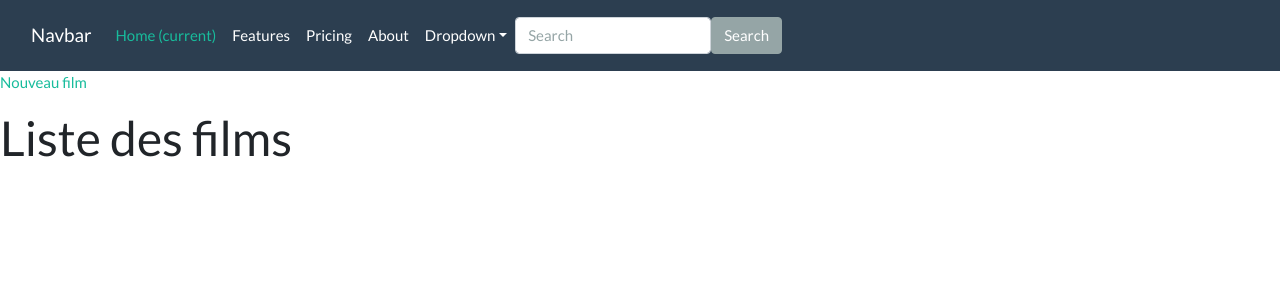
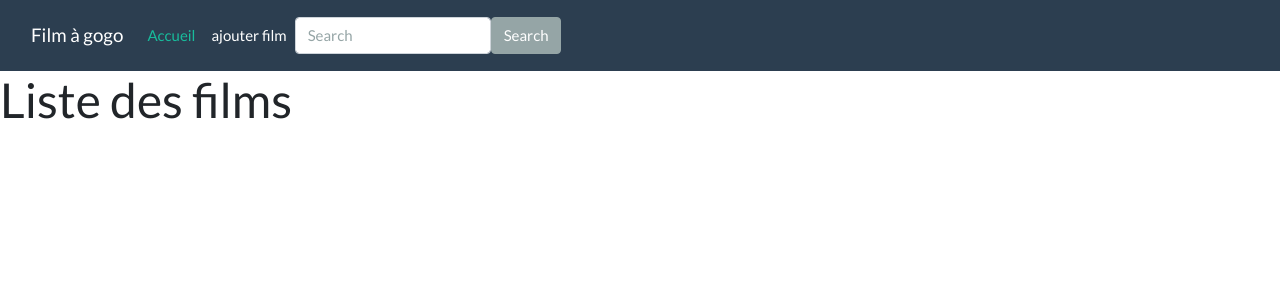
Before and after one commit to juan361/projet-film, a Symfony app: template templates/film/listFilms.html.twig in a window 1280 px wide. Shown: the top 300 px of the page. Run offline with Twig, Linux system fonts and the light colour scheme; the template is opened without the code that fills it, so the values that code supplies are empty; some libraries are stand-ins or nearby versions.

Commit message:
ajoutFilm marche + on petu aller dans détail page (qui ne marche pas)

```diff
--- a/config/routes.yaml
+++ b/config/routes.yaml
@@ -5,3 +5,7 @@ films:
 ajoutFilm:
     path: /ajout/film
     controller: App\Controller\FilmController::ajoutFilm
+
+detailsFilm:
+    path: detail/film
+    controller: App\Controller\FilmController::detailsFilm
--- a/src/Controller/FilmController.php
+++ b/src/Controller/FilmController.php
@@ -34,6 +34,7 @@ class FilmController extends AbstractController
     public function ajoutFilm(Request $request, ManagerRegistry $doctrine, SearchFilm $chercher):Response
     {
         $film = new Film();
+        $film->setNbreVotants(1);
         $form= $this->createForm(FilmType::class, $film);
         $form ->handleRequest($request);
         if($form->isSubmitted() && $form->isValid()){
@@ -44,13 +45,13 @@ class FilmController extends AbstractController
             $entitymanager->persist($film);
 
             $entitymanager->flush();
-            return $this->redirect('films');
+            return $this->redirect("/index");
 
         }
 
         return $this->renderForm('film/ajout.html.twig', ['form'=> $form]);
     }
-    public function detailFilm(){
+    public function detailsFilm(){
         // a remplir
     }
 }
--- a/src/Form/FilmType.php
+++ b/src/Form/FilmType.php
@@ -5,6 +5,7 @@ namespace App\Form;
 use App\Entity\Film;
 use Symfony\Component\Form\Extension\Core\Type\TextType;
 use Symfony\Component\Form\AbstractType;
+use Symfony\Component\Form\Extension\Core\Type\EmailType;
 use Symfony\Component\Form\Extension\Core\Type\NumberType;
 use Symfony\Component\Form\Extension\Core\Type\SubmitType;
 use Symfony\Component\Form\FormBuilderInterface;
@@ -17,7 +18,7 @@ class FilmType extends AbstractType
         $builder
             ->add('nom',TextType::class)
             ->add('note', NumberType::class)
-            ->add('nbre_votants', NumberType::class)
+            ->add('email',EmailType::class, ['mapped'=>false])
             ->add('save', SubmitType::class)
         ;
     }
--- a/src/Service/SearchFilm.php
+++ b/src/Service/SearchFilm.php
@@ -21,5 +21,6 @@ class SearchFilm{
         {
             error_log($e->getMessage());
         }
+        return $descriptionFilm;
     }
 }
--- a/templates/base.html.twig
+++ b/templates/base.html.twig
@@ -11,7 +11,7 @@
     <body>
     <nav class="navbar navbar-expand-lg navbar-dark bg-primary">
   <div class="container-fluid">
-    <a class="navbar-brand" href="#">Navbar</a>
+    <a class="navbar-brand" href="#">Film à gogo</a>
     <button class="navbar-toggler" type="button" data-bs-toggle="collapse" data-bs-target="#navbarColor01" aria-controls="navbarColor01" aria-expanded="false" aria-label="Toggle navigation">
       <span class="navbar-toggler-icon"></span>
     </button>
@@ -19,30 +19,13 @@
     <div class="collapse navbar-collapse" id="navbarColor01">
       <ul class="navbar-nav me-auto">
         <li class="nav-item">
-          <a class="nav-link active" href="#">Home
-            <span class="visually-hidden">(current)</span>
-          </a>
+          <a class="nav-link active" href="{{path("films")}}">Accueil</a>
         </li>
         <li class="nav-item">
             {#<a href="{{path("ajoutFilm")}}"">Nouveau film</a>#}
-            <a class="nav-link" href="#">Features</a>
+            <a class="nav-link" href="{{path("ajoutFilm")}}">ajouter film</a>
         </li>
-        <li class="nav-item">
-          <a class="nav-link" href="#">Pricing</a>
-        </li>
-        <li class="nav-item">
-          <a class="nav-link" href="#">About</a>
-        </li>
-        <li class="nav-item dropdown">
-          <a class="nav-link dropdown-toggle" data-bs-toggle="dropdown" href="#" role="button" aria-haspopup="true" aria-expanded="false">Dropdown</a>
-          <div class="dropdown-menu">
-            <a class="dropdown-item" href="#">Action</a>
-            <a class="dropdown-item" href="#">Another action</a>
-            <a class="dropdown-item" href="#">Something else here</a>
-            <div class="dropdown-divider"></div>
-            <a class="dropdown-item" href="#">Separated link</a>
-          </div>
-        </li>
+
       </ul>
       <form class="d-flex">
         <input class="form-control me-sm-2" type="text" placeholder="Search">
--- a/templates/film/listFilms.html.twig
+++ b/templates/film/listFilms.html.twig
@@ -5,11 +5,11 @@
 {% block body %}
     {#<p><a href="{{path()}}"">Nouveau film</a></p>#}
 
-    <p><a href="{{path("ajoutFilm")}}"">Nouveau film</a></p>
+    {#<p><a href="{{path("ajoutFilm")}}"">Nouveau film</a></p>#}
     <h1>Liste des films</h1>
     {% for film in films %}
         {#<h2><a href="{{ path('detailsFilm', { 'id': film.id }) }}">{{ film.name}}</a></h2>#}
-        <h2>{{ film.nom}}</h2>
+        <h2> <a href="{{path('detailsFilm', { 'id': film.id })}}">{{film.nom}}</a></h2>
         <div>Description : {{ film.description }}</div>
         <div>Score : {{ film.note }}</div>
         <div>Nombre de votants : {{ film.getNbreVotants() }}</div>
```
